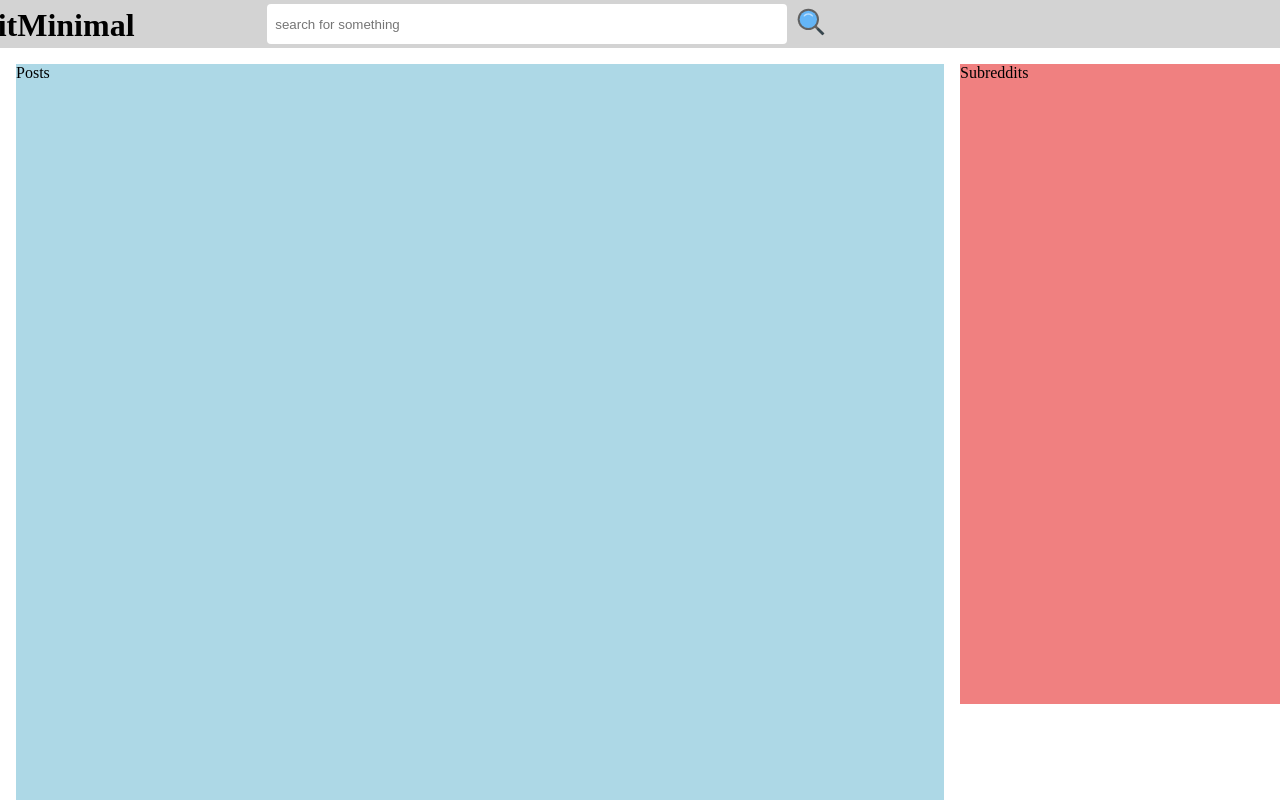
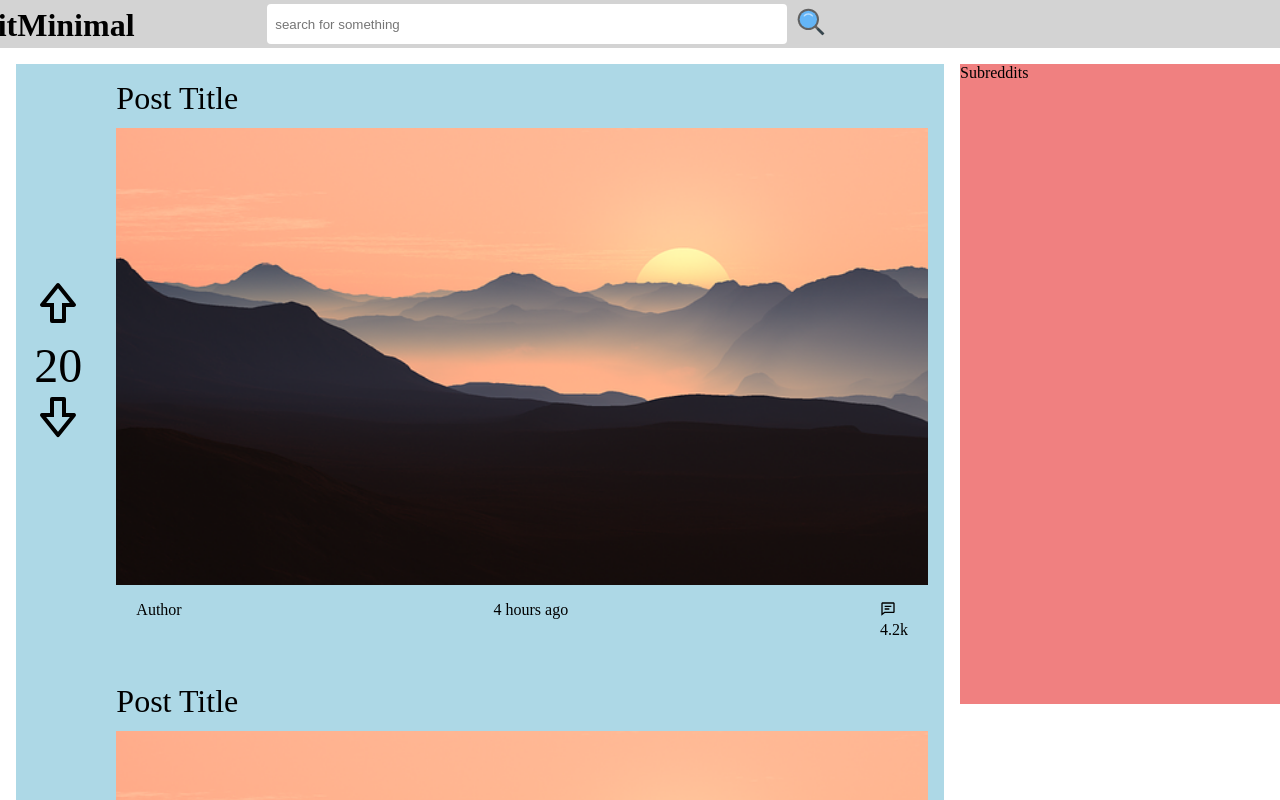
Before and after one commit to YSquid/reddit-minimal, a React (Create React App) app: page / in a window 1280 px wide. Shown: the top 800 px of the page. Built offline with nearby package versions, Linux system fonts and the light colour scheme.

Commit message:
post component layout and mocked

```diff
--- /dev/null
+++ b/src/components/post/Post.css
@@ -0,0 +1,37 @@
+.Post {
+    display: grid;
+    grid-template-columns: 1fr 10fr;
+    grid-template-areas:
+    'votes body';
+}
+
+.Votes {
+    grid-area: votes;
+    text-align: center;
+    font-size: 3rem;
+    margin: auto;
+}
+
+.postBody {
+    grid-area: body;
+    padding: 1rem;
+}
+
+.postTitle {
+    font-size: 2rem;
+    height: 2rem;
+    margin-bottom: 1rem;
+}
+
+.postPreview {
+    width: 100%;
+}
+.postPreview > img{
+    width: 100%;
+}
+
+.postFooter {
+    display: flex;
+    justify-content: space-between;
+    padding: .75rem 1.25rem;
+}
--- a/src/components/post/Post.js
+++ b/src/components/post/Post.js
@@ -1,9 +1,34 @@
-import React from 'react'
+import React from "react";
+import "./Post.css";
+import { BiUpvote, BiDownvote, BiCommentDetail } from "react-icons/bi";
+import previewImage from "../../assets/previewPH.png";
 
 function Post() {
   return (
-    <div>Post</div>
-  )
+    <div className="Post">
+      <div className="Votes">
+        <BiUpvote />
+        <p>20</p>
+        <BiDownvote />
+      </div>
+      <div className="postBody">
+      <div className="postTitle">
+        <p>Post Title</p>
+      </div>
+      <div className="postPreview">
+        <img src={previewImage} />
+      </div>
+      <div className="postFooter">
+        <p>Author</p>
+        <p>4 hours ago</p>
+        <div className="commentsWidget">
+          <BiCommentDetail />
+          <p>4.2k</p>
+        </div>
+      </div>
+      </div>
+    </div>
+  );
 }
 
-export default Post
+export default Post;
--- a/src/components/posts/Posts.js
+++ b/src/components/posts/Posts.js
@@ -1,10 +1,14 @@
 import React from 'react'
 import './Posts.css'
+import Post from '../post/Post'
 
 function Posts() {
 
   return (
-    <div className="Posts">Posts</div>
+    <div className="Posts">
+        <Post/>
+        <Post/>
+    </div>
   )
 }
 
```
Also changed, not shown: src/assets/previewPH.png (added).
